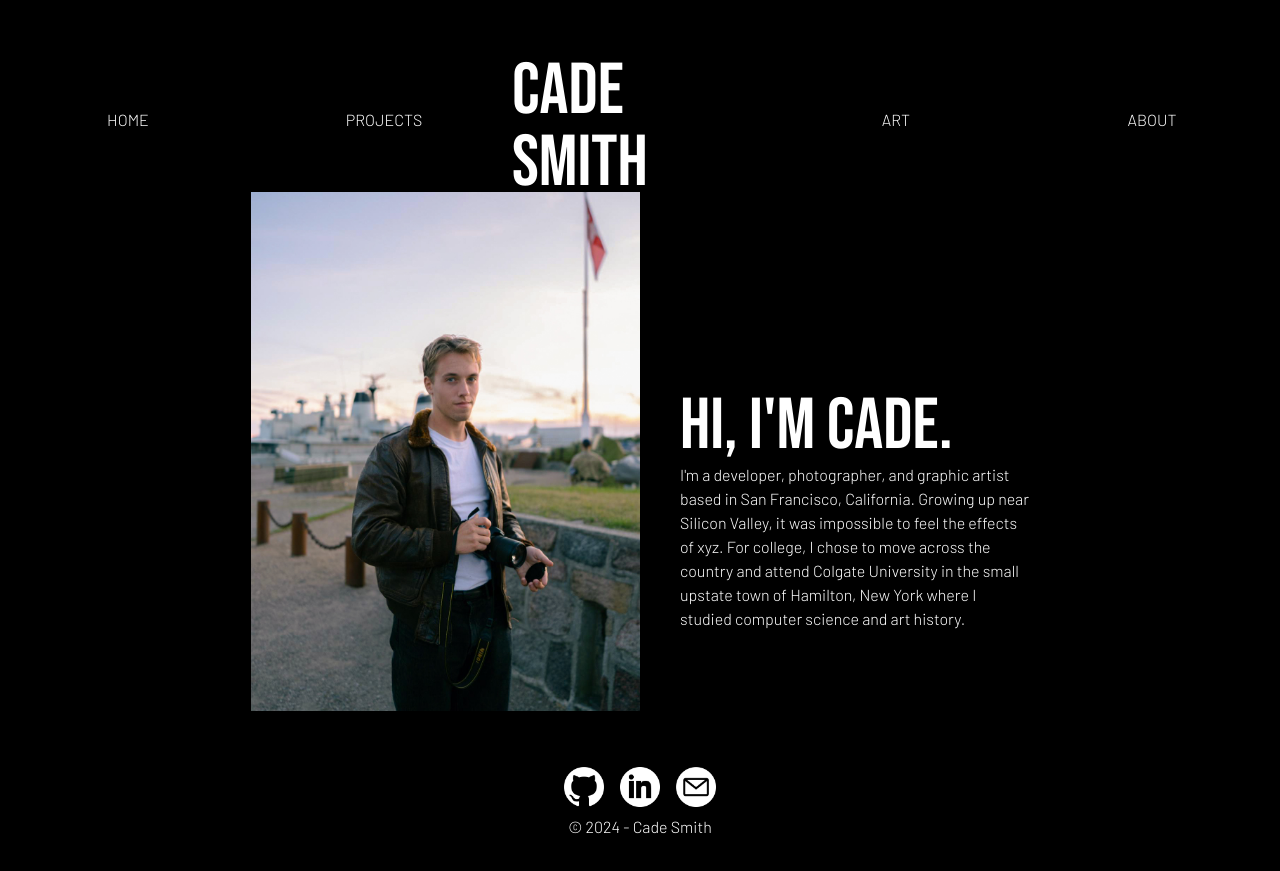
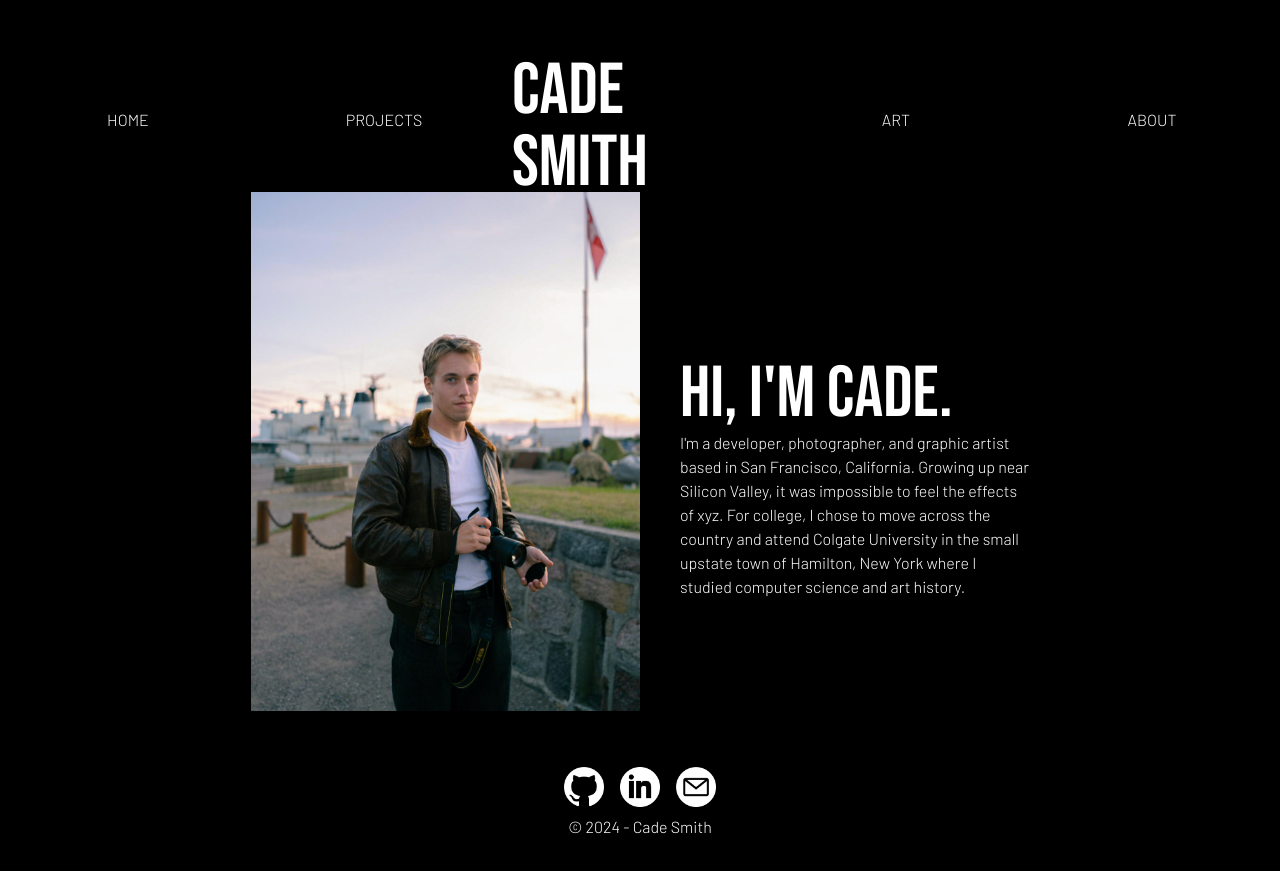
Before and after one commit to cadesmith/PortfolioSite, a Next.js app: page /about in a window 1280 px wide. Built offline with nearby package versions, Linux system fonts and the light colour scheme.

Commit message:
minor changes to about page and arttile

```diff
--- a/app/about/page.tsx
+++ b/app/about/page.tsx
@@ -18,7 +18,7 @@ export default function About() {
               }}
             />
           </div>
-          <div className="flex flex-col w-1/3 pl-10 mt-auto mb-20">
+          <div className="flex flex-col w-1/3 pl-10 mt-auto mb-28">
             <div className="text-">
               <h1 className={bebas.className}>Hi, I'm Cade.</h1>
             </div>
--- a/app/components/ArtTile.tsx
+++ b/app/components/ArtTile.tsx
@@ -5,9 +5,6 @@ import React from 'react'
 
 // constants
 const bebas = Bebas_Neue({ weight: "400", subsets: ["latin"] })
-
-// need to pass image and text through
-// could add group hover to parent div to stop jitter on arrow hover
 
 export default function ArtTile({ category, image, link}: any) {
   return (
```
